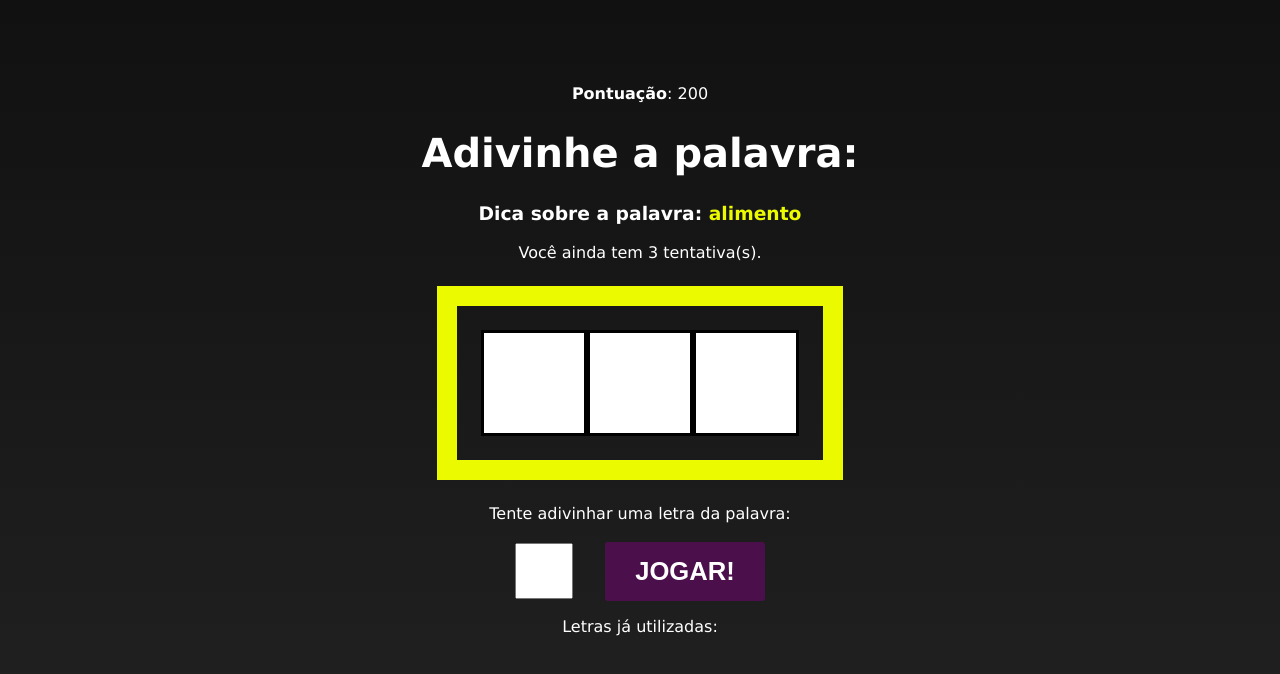
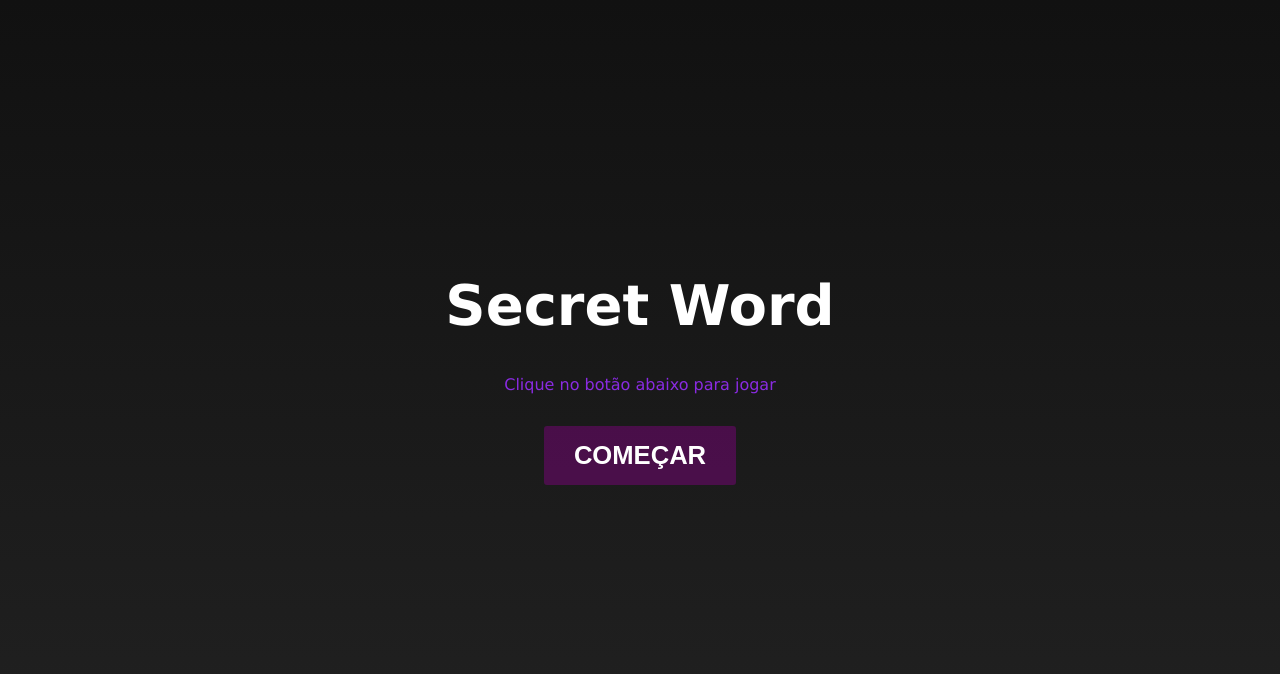
Before and after one commit to mauriciomira1/React-Battisti-Course, a React (Vite) app in the folder 04-secret-word/: page / in a window 1280 px wide. Shown: the top 674 px of the page. Built offline with nearby package versions, Linux system fonts and the light colour scheme.

Commit message:
continue reactyt

```diff
--- a/04-secret-word/src/App.jsx
+++ b/04-secret-word/src/App.jsx
@@ -25,7 +25,7 @@
 
   const [pickedWord, setPickedWord] = useState("");
   const [pickedCategory, setPickedCategory] = useState("");
-  const [letters, setLetters] = useState("");
+  const [letters, setLetters] = useState([]);
 
   const [guessedLetters, setGuessedLetters] = useState([]);
   const [wrongLetters, setWrongLetters] = useState([]);
@@ -44,7 +44,7 @@
     // pick a random word
     const word =
       words[category][Math.floor(Math.random() * words[category].length)];
-    console.log(word);
+    console.log(category, word);
 
     return { word, category };
   }, [words]);
@@ -72,29 +72,36 @@
 
   // process the letter input
   const verifyLetter = (letter) => {
-    const normalizeLetter = letter.toLowerCase();
+    const normalizedLetter = letter.toLowerCase();
 
     // check if the letter has already been used
     if (
-      guessedLetters.includes(normalizeLetter) ||
-      wrongLetters.includes(normalizeLetter)
+      guessedLetters.includes(normalizedLetter) ||
+      wrongLetters.includes(normalizedLetter)
     ) {
       return;
     }
 
     // push guessed letter or remove a guess
-    if (letters.includes(normalizeLetter)) {
+    if (letters.includes(normalizedLetter)) {
       setGuessedLetters((actualGuessedLetters) => [
         ...actualGuessedLetters,
-        normalizeLetter,
+        letter,
       ]);
     } else {
       setWrongLetters((actualWrongLetters) => [
         ...actualWrongLetters,
-        normalizeLetter,
+        normalizedLetter,
       ]);
       setGuesses((actualGuesses) => actualGuesses - 1);
     }
+  };
+
+  // restart the game
+  const retry = () => {
+    setScore(0);
+    setGuesses(guessesQuantity);
+    setGameStage(stages[0].name);
   };
 
   const clearLetterStates = () => {
@@ -104,7 +111,7 @@
 
   // check if the guesses ended
   useEffect(() => {
-    if (guesses <= 0) {
+    if (guesses === 0) {
       // reset all states
       clearLetterStates();
       setGameStage(stages[2].name);
@@ -114,22 +121,16 @@
   // check win condition
   useEffect(() => {
     const uniqueLetters = [...new Set(letters)];
+    setScore(0);
     // win condition
     if (guessedLetters.length === uniqueLetters.length) {
       // add score
       setScore((actualScore) => (actualScore += 100));
 
       // restart game with new word
-            StartGame();
+      StartGame;
     }
   }, [guessedLetters, letters, StartGame]);
-
-  // restart the game
-  const retry = () => {
-    setScore(0);
-    setGuesses(guessesQuantity);
-    setGameStage(stages[1].name);
-  };
 
   return (
     <div className="App">
@@ -137,7 +138,6 @@
       {gameStage === "game" && (
         <Game
           verifyLetter={verifyLetter}
-          startGame={StartGame}
           pickedWord={pickedWord}
           pickedCategory={pickedCategory}
           letters={letters}
@@ -147,9 +147,7 @@
           score={score}
         />
       )}
-      {gameStage === "end" && (
-        <GameOver startGame={StartGame} retry={retry} score={score} />
-      )}
+      {gameStage === "end" && <GameOver retry={retry} score={score} />}
     </div>
   );
 }
```
